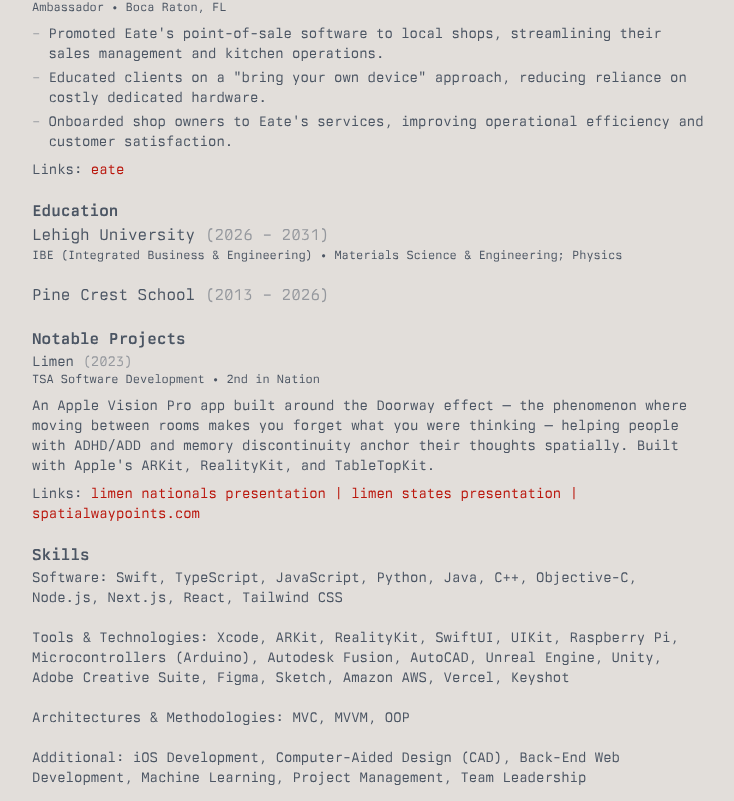
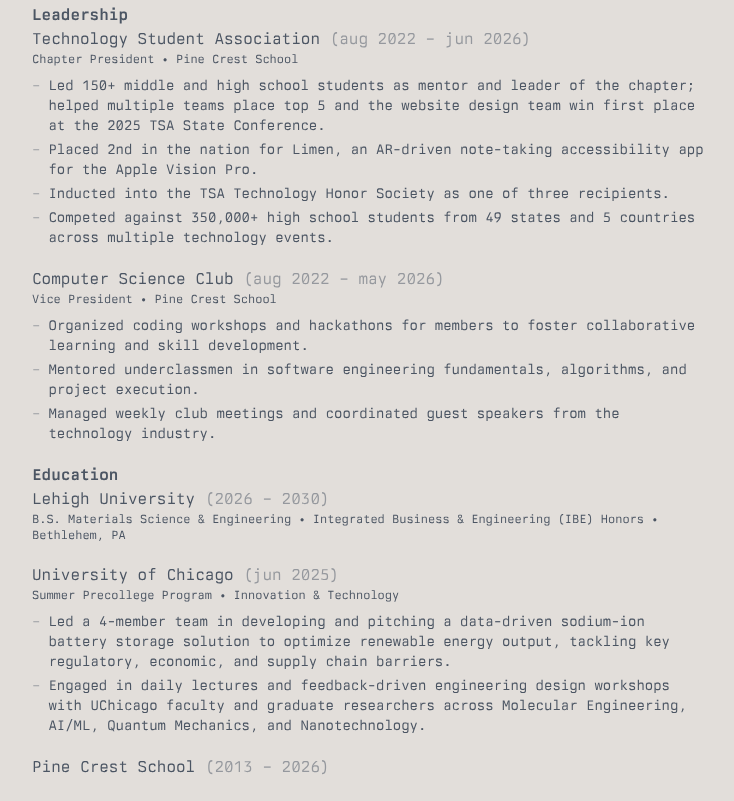
Before and after one commit to degstn/degstn.com-v1, a Next.js app in the folder frontend/: page /cv in a window 1280 px wide. Shown: the part 857-1658 px from the top of the page, without its empty margins (8-742 px from the left). Built offline with nearby package versions, Linux system fonts and the light colour scheme.

Commit message:
added updated cv

```diff
--- a/frontend/src/app/cv/CvContent.tsx
+++ b/frontend/src/app/cv/CvContent.tsx
@@ -54,19 +54,6 @@ export default function CvContent() {
       </div>
       <div>
         <div className="text-md text-gray-600 dark:text-gray-50">
-          Technology Student Association <span className="text-gray-600 opacity-50 dark:text-gray-50">(aug 2022 – jun 2026)</span>
-        </div>
-        <div className="text-xs text-gray-600 dark:text-gray-50 pb-2">
-          Chapter President • Pine Crest School
-        </div>
-        <div className="text-sm text-gray-600 dark:text-gray-50 pb-5 space-y-1">
-          <Bullet>Led and mentored a chapter of 135 students with consecutive placements at the state and national level.</Bullet>
-          <Bullet>Presided over 80 middle and high school state and national competitions against 350k+ students across a wide range of STEM concepts.</Bullet>
-          <Bullet>TSA is the largest academic STEM competition, spanning 49 states and five countries.</Bullet>
-        </div>
-      </div>
-      <div>
-        <div className="text-md text-gray-600 dark:text-gray-50">
           PointeOS <span className="text-gray-600 opacity-50 dark:text-gray-50">(jul 2024 – aug 2025)</span>
         </div>
         <div className="text-xs text-gray-600 dark:text-gray-50 pb-2">
@@ -83,14 +70,57 @@ export default function CvContent() {
       </div>
 
       <div className="font-bold text-gray-600 dark:text-gray-50">
+        <h1>Leadership</h1>
+      </div>
+      <div>
+        <div className="text-md text-gray-600 dark:text-gray-50">
+          Technology Student Association <span className="text-gray-600 opacity-50 dark:text-gray-50">(aug 2022 – jun 2026)</span>
+        </div>
+        <div className="text-xs text-gray-600 dark:text-gray-50 pb-2">
+          Chapter President • Pine Crest School
+        </div>
+        <div className="text-sm text-gray-600 dark:text-gray-50 pb-5 space-y-1">
+          <Bullet>Led 150+ middle and high school students as mentor and leader of the chapter; helped multiple teams place top 5 and the website design team win first place at the 2025 TSA State Conference.</Bullet>
+          <Bullet>Placed 2nd in the nation for Limen, an AR-driven note-taking accessibility app for the Apple Vision Pro.</Bullet>
+          <Bullet>Inducted into the TSA Technology Honor Society as one of three recipients.</Bullet>
+          <Bullet>Competed against 350,000+ high school students from 49 states and 5 countries across multiple technology events.</Bullet>
+        </div>
+      </div>
+      <div>
+        <div className="text-md text-gray-600 dark:text-gray-50">
+          Computer Science Club <span className="text-gray-600 opacity-50 dark:text-gray-50">(aug 2022 – may 2026)</span>
+        </div>
+        <div className="text-xs text-gray-600 dark:text-gray-50 pb-2">
+          Vice President • Pine Crest School
+        </div>
+        <div className="text-sm text-gray-600 dark:text-gray-50 pb-5 space-y-1">
+          <Bullet>Organized coding workshops and hackathons for members to foster collaborative learning and skill development.</Bullet>
+          <Bullet>Mentored underclassmen in software engineering fundamentals, algorithms, and project execution.</Bullet>
+          <Bullet>Managed weekly club meetings and coordinated guest speakers from the technology industry.</Bullet>
+        </div>
+      </div>
+
+      <div className="font-bold text-gray-600 dark:text-gray-50">
         <h1>Education</h1>
       </div>
       <div>
         <div className="text-md text-gray-600 dark:text-gray-50">
-          Lehigh University <span className="text-gray-600 opacity-50 dark:text-gray-50">(2026 – 2031)</span>
+          Lehigh University <span className="text-gray-600 opacity-50 dark:text-gray-50">(2026 – 2030)</span>
         </div>
         <div className="text-xs text-gray-600 dark:text-gray-50 pb-5">
-          IBE (Integrated Business &amp; Engineering) • Materials Science &amp; Engineering; Physics
+          B.S. Materials Science &amp; Engineering • Integrated Business &amp; Engineering (IBE) Honors • Bethlehem, PA
+        </div>
+      </div>
+      <div>
+        <div className="text-md text-gray-600 dark:text-gray-50">
+          University of Chicago <span className="text-gray-600 opacity-50 dark:text-gray-50">(jun 2025)</span>
+        </div>
+        <div className="text-xs text-gray-600 dark:text-gray-50 pb-2">
+          Summer Precollege Program • Innovation &amp; Technology
+        </div>
+        <div className="text-sm text-gray-600 dark:text-gray-50 pb-5 space-y-1">
+          <Bullet>Led a 4-member team in developing and pitching a data-driven sodium-ion battery storage solution to optimize renewable energy output, tackling key regulatory, economic, and supply chain barriers.</Bullet>
+          <Bullet>Engaged in daily lectures and feedback-driven engineering design workshops with UChicago faculty and graduate researchers across Molecular Engineering, AI/ML, Quantum Mechanics, and Nanotechnology.</Bullet>
         </div>
       </div>
       <div>
@@ -135,6 +165,9 @@ export default function CvContent() {
       Project Management, Team Leadership
       </div>
       <div className="text-sm text-gray-600 dark:text-gray-50 pb-5">
+      Activities: Hockey, Photography, Padel, Lehigh Baja SAE, Lehigh Quantum Computing Club
+      </div>
+      <div className="text-sm text-gray-600 dark:text-gray-50 pb-5">
         Languages: English, Spanish
       </div>
 
```
Also changed, not shown: frontend/src/data/projects.ts (+0 -8 lines).
